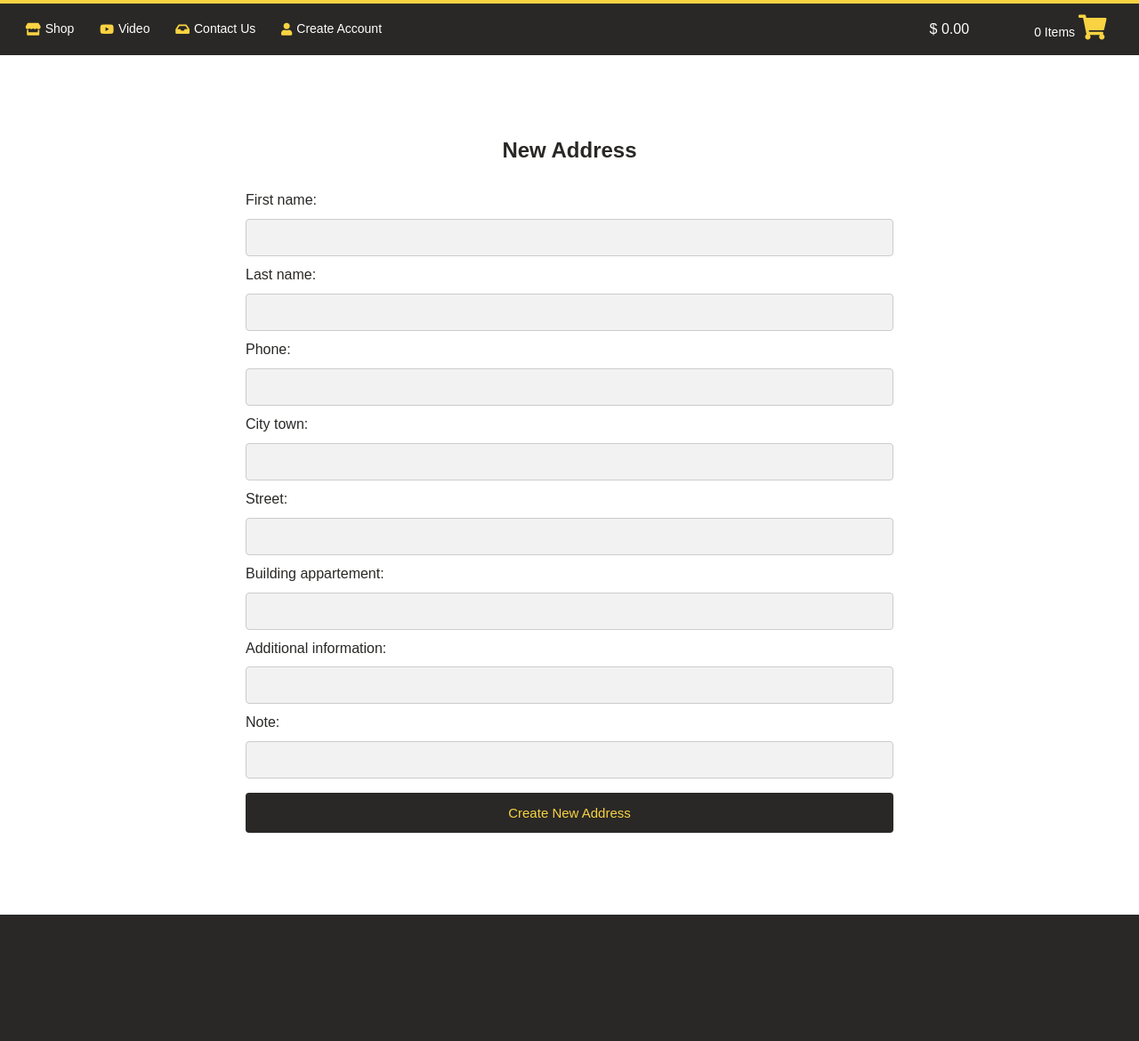
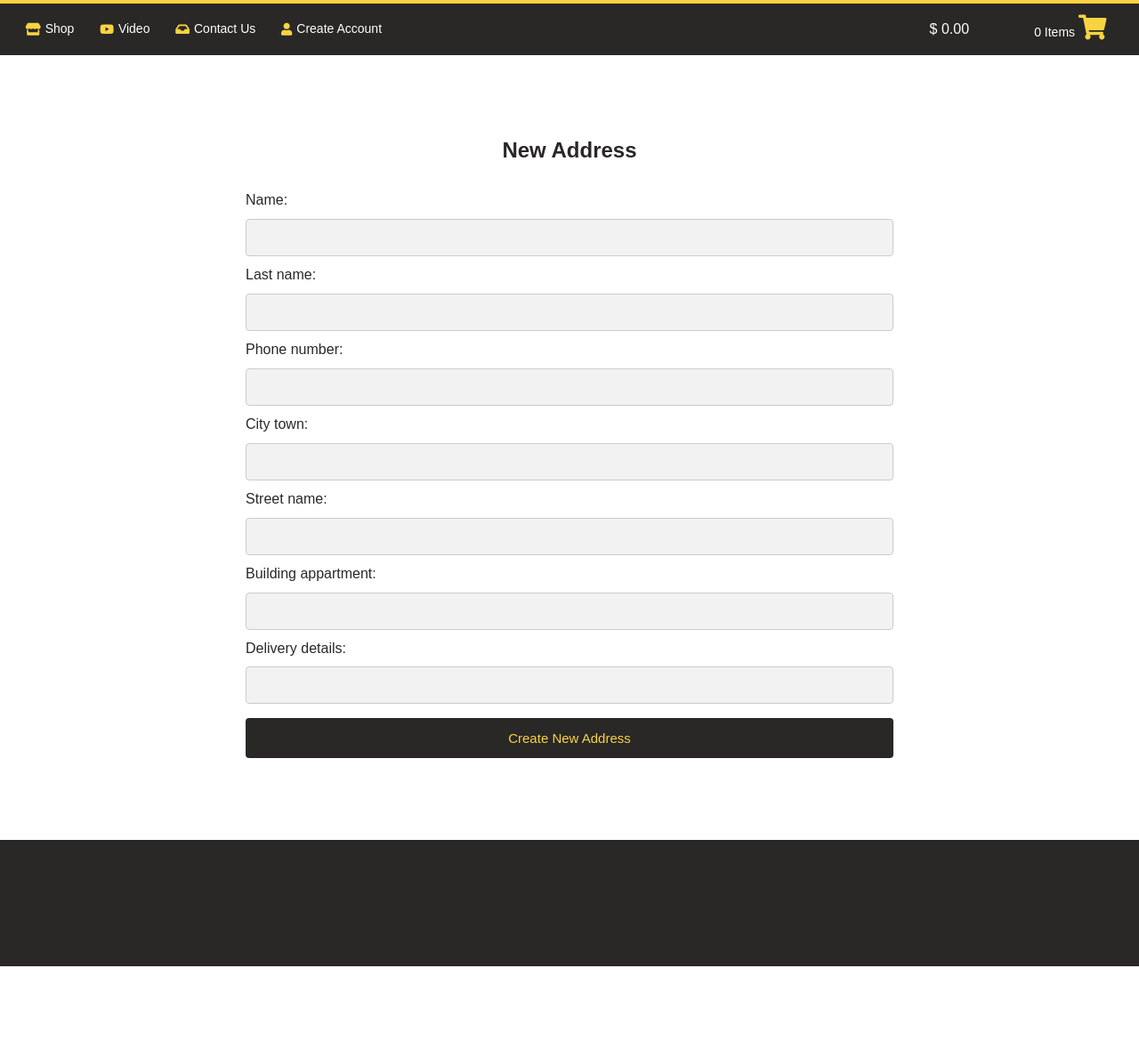
Before and after one commit to youdass101/doobara, a Django app: page /new_edit_address in a window 1280 px wide. Shown: the part 116-1286 px from the top of the page at 89% size. After the commit the page ends 1202 px from the top, so only its background shows below. Run offline with Django 3.2, Linux system fonts and the light colour scheme.

Commit message:
update checkout data collection yet to do

```diff
--- a/users/forms.py
+++ b/users/forms.py
@@ -1,8 +1,9 @@
-from turtle import numinput
 from django import forms
 # users model file
 from .models import *
 # user model import
+from django.forms import ModelForm
+from django.utils.translation import gettext_lazy as _
 from users.models import *
 from datetime import datetime
 from allauth.account.forms import SignupForm
@@ -28,12 +29,19 @@ class CustomSignupForm(SignupForm):
         # You must return the original result.
         return user
 
-class Delivery_Information(forms.Form):
-    first_name = forms.CharField(widget=forms.TextInput() ,max_length=30, required=True)
-    last_name = forms.CharField(widget=forms.TextInput(),max_length=40,required=True)
-    phone = forms.IntegerField(widget=forms.TextInput(), required=True,validators=[MaxValueValidator(99999999)])
-    city_town = forms.CharField(max_length=200, required=True)
-    street = forms.CharField(max_length=200)
-    building_appartement = forms.CharField(max_length=200)
-    additional_information = forms.CharField(max_length=255, required=False)
-    note = forms.CharField(max_length=200, required=False)
+# class Delivery_Information(forms.Form):
+#     first_name = forms.CharField(widget=forms.TextInput() ,max_length=30, required=True)
+#     last_name = forms.CharField(widget=forms.TextInput(),max_length=40,required=True)
+#     phone = forms.IntegerField(widget=forms.TextInput(), required=True,validators=[MaxValueValidator(99999999)])
+#     city_town = forms.CharField(max_length=200, required=True)
+#     street = forms.CharField(max_length=200)
+#     building_appartement = forms.CharField(max_length=200)
+#     additional_information = forms.CharField(max_length=255, required=False)
+#     note = forms.CharField(max_length=200, required=False)
+
+class Delivery_Information(ModelForm):
+    class Meta:
+        model = Delivery_Address_Details
+        fields = ['name', 'last_name', 'phone_number', 'city_town',
+                    'street_name', 'building_appartment', 'delivery_details']
+        localized_fields = ('birth_date',)
--- a/users/templates/users/new_edit_address.html
+++ b/users/templates/users/new_edit_address.html
@@ -25,7 +25,7 @@
                 <h3>Edit Address</h3>
             </div>
             <form>
-                {{form.first_name.label}}
+                {{form}}
                 <!-- <button type="submit">Create New Address</button> -->
                 <input type="submit" value="Save" class="submit-new-address-button">
             </form>
--- a/users/views.py
+++ b/users/views.py
@@ -90,11 +90,11 @@ def new_edit_address(request):
     if request.method == "POST":
         info = request.POST
         address = Delivery_Address_Details.objects.get(user=request.user, id=info['edit-address'])
-        saddress =address.serialize()
-        print(info, saddress)
+        form = Delivery_Information(instance=address)
+
         type = False
     else:
-
+        form = Delivery_Information()
         type=  True
 
-    return render(request, "users/new_edit_address.html", {"form": Delivery_Information(), "new":type})
+    return render(request, "users/new_edit_address.html", {"form": form, "new":type})
```
